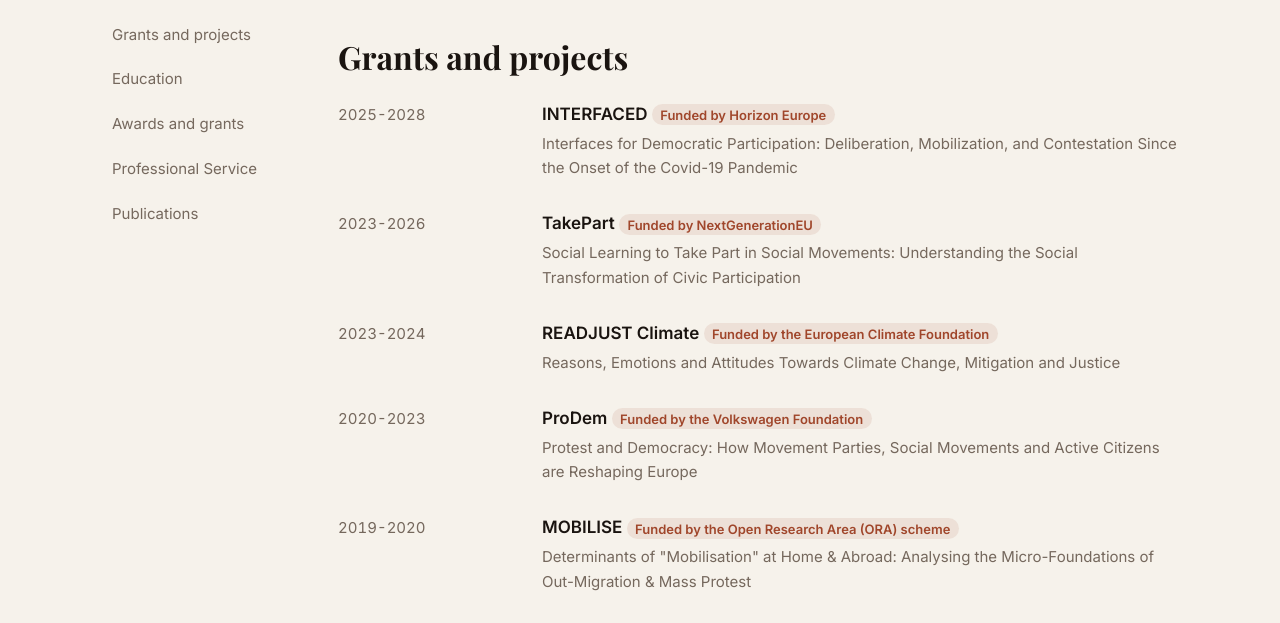
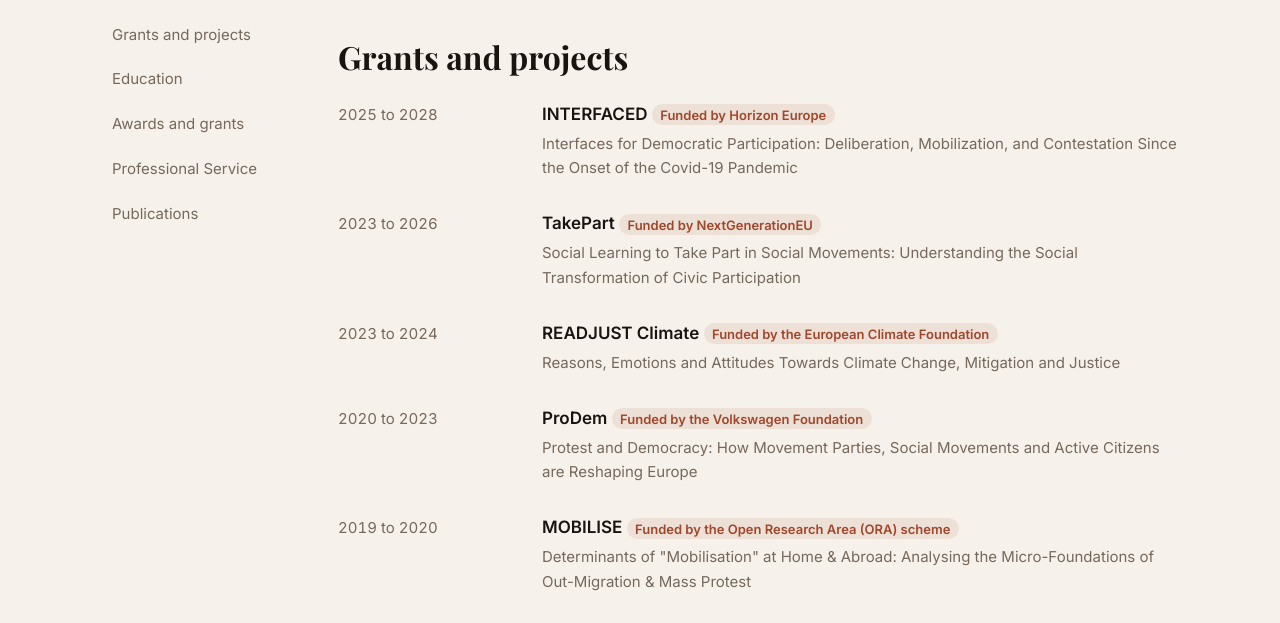
Before and after one commit to felipegsantos-web/felipegsantos.github.io, a Jekyll site: the page built from en/cv/index.html, in a window 1280 px wide and 900 px high, scrolled down 770 px. Shown: the part 155-778 px from the top of the window. Built offline with Jekyll 4.4.1, drawn with Linux system fonts in a browser that asks for light colours.

Commit message:
CV and research pages: one form for year ranges (2023 to 2026)

```diff
--- a/_includes/cv-sections.html
+++ b/_includes/cv-sections.html
@@ -12,7 +12,7 @@
             {%- endfor %}
             {%- elsif sec.source == "projects" %}
             {%- for p in site.data.projects.projects %}
-            <div class="cv-entry"><div class="cv-entry__years">{{ p.years }}</div><div class="cv-entry__body"><p class="cv-entry__role">{{ p.name }} <span class="project-card__funder">{{ p[k_tag] }}</span></p><p class="cv-entry__org">{{ p.title | escape }}</p></div></div>
+            <div class="cv-entry"><div class="cv-entry__years">{% include years.html value=p.years %}</div><div class="cv-entry__body"><p class="cv-entry__role">{{ p.name }} <span class="project-card__funder">{{ p[k_tag] }}</span></p><p class="cv-entry__org">{{ p.title | escape }}</p></div></div>
             {%- endfor %}
             {%- else %}
             {%- for e in sec.entries %}
--- a/_includes/projects.html
+++ b/_includes/projects.html
@@ -8,7 +8,7 @@
       <div class="project-card__header">
         <h3 class="project-card__name">{{ p.name }}</h3>
         <span class="project-card__funder">{{ p[k_tag] }}</span>
-        <span class="project-card__years">{{ p.years }}</span>
+        <span class="project-card__years">{% include years.html value=p.years %}</span>
       </div>
       <p class="project-card__title">{{ p.title | escape }}</p>
       <p class="project-card__desc">{{ p[k_desc] }}</p>
--- /dev/null
+++ b/_includes/years.html
@@ -0,0 +1,4 @@
+{%- comment -%}Years as "2023 to 2026" (Spanish "2023 a 2026"), the same form as the CV date ranges. `value` is "2023-2026" or a single year.{%- endcomment -%}
+{%- include vars.html -%}
+{%- assign yr = include.value | split: "-" -%}
+{%- if yr.size == 2 and yr[0] != yr[1] -%}{{- yr[0] }} {{ I.date_to[L] }} {{ yr[1] -}}{%- else -%}{{- yr[0] -}}{%- endif -%}
```
